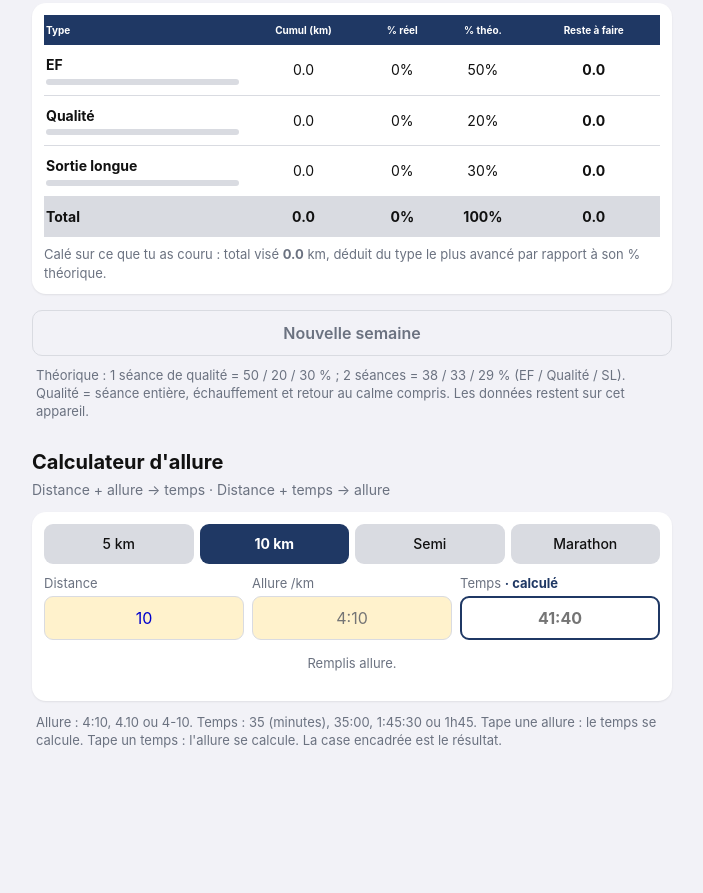
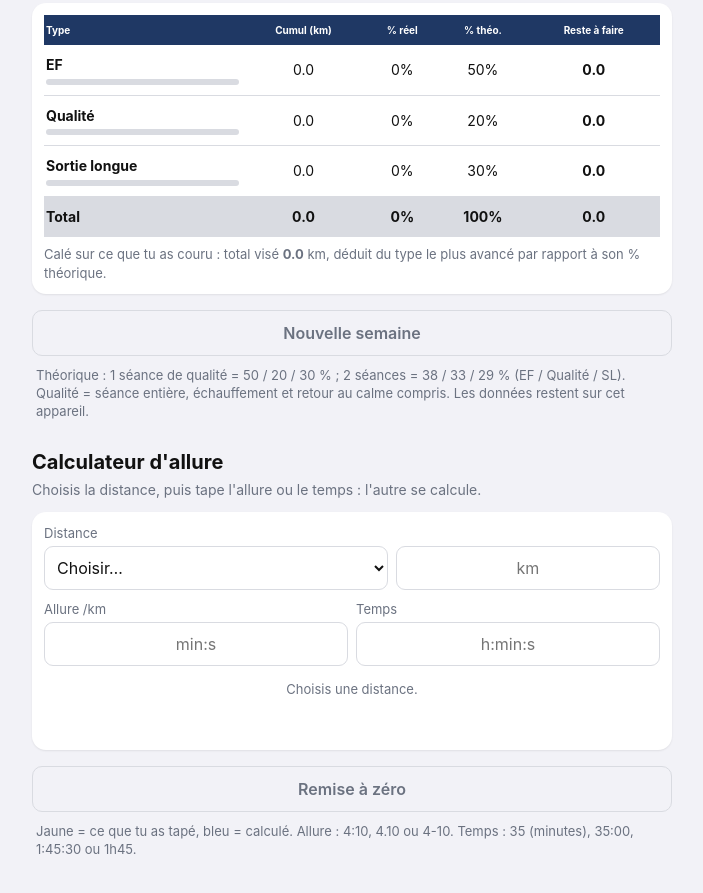
Before and after one commit to McDuff292/Semainier, a plain HTML site: page index.html in a window 1280 px wide. Shown: the part 772-1665 px from the top of the page, without its empty margins (288-991 px from the left). Before the commit the page ends 1555 px from the top, so only its background shows below. Drawn offline with Linux system fonts and the light colour scheme.

Commit message:
Add files via upload

```diff
--- a/index.html
+++ b/index.html
@@ -47,16 +47,17 @@ button.sec{background:transparent;color:var(--mut);border:1px solid var(--line)}
 td.over{color:#c0392b;font-weight:700}
 .note{color:var(--mut);font-size:13px;margin:10px 4px}
 h2{font-size:20px;margin:28px 0 4px}
-.chips{display:grid;grid-template-columns:repeat(4,minmax(0,1fr));gap:6px;margin-bottom:10px}
-.chips button{margin:0;min-height:40px;padding:0 2px;background:var(--line);color:var(--ink);font-weight:500;font-size:clamp(12px,3.6vw,14px);border-radius:9px;white-space:nowrap;overflow:hidden;text-overflow:ellipsis}
-.chips button.on{background:var(--navy);color:#fff;font-weight:700}
-.calc3{display:grid;grid-template-columns:repeat(3,minmax(0,1fr));gap:8px;align-items:end}
-.calc3 label{white-space:nowrap;overflow:hidden;text-overflow:ellipsis}
-.calc3>div{min-width:0}
-.calc3 input{text-align:center}
-.calc3 input.out{background:var(--card);color:var(--acc);font-weight:700;border:2px solid var(--acc)}
-.calc3 label .tag{color:var(--acc);font-weight:700}
-.res{text-align:center;padding:14px 4px 4px}
+.dist{display:grid;grid-template-columns:minmax(0,1.3fr) minmax(0,1fr);gap:8px;margin-bottom:10px}
+.calc2{display:grid;grid-template-columns:repeat(2,minmax(0,1fr));gap:8px;align-items:end}
+.calc2>div,.dist>div{min-width:0}
+.calc2 input,.dist input{text-align:center}
+.calc2 label{display:flex;justify-content:space-between;gap:4px;white-space:nowrap}
+.tag{font-size:11px;font-weight:700;border-radius:6px;padding:1px 6px}
+.tag.in{background:var(--in);color:var(--inink)}
+.tag.out{background:var(--acc);color:var(--card)}
+input.empty,select.empty{background:var(--card);color:var(--ink)}
+input.out{background:var(--acc);color:var(--card);font-weight:800;border-color:var(--acc)}
+.res{text-align:center;padding:14px 4px 4px;min-height:60px}
 .res .big{font-size:clamp(34px,10vw,46px);font-weight:800;color:var(--acc);font-variant-numeric:tabular-nums;line-height:1.1}
 .res .lab{color:var(--mut);font-size:13px}
 .res .det{font-size:14px;margin-top:4px}
@@ -99,20 +100,22 @@ h2{font-size:20px;margin:28px 0 4px}
 <p class="note">Théorique : 1 séance de qualité = 50 / 20 / 30 % ; 2 séances = 38 / 33 / 29 % (EF / Qualité / SL). Qualité = séance entière, échauffement et retour au calme compris. Les données restent sur cet appareil.</p>
 
 <h2>Calculateur d'allure</h2>
-<div class="sub">Distance + allure → temps · Distance + temps → allure</div>
+<div class="sub">Choisis la distance, puis tape l'allure ou le temps : l'autre se calcule.</div>
 <div class="card">
-  <div class="chips" id="pre">
-    <button type="button" data-d="5">5 km</button><button type="button" data-d="10">10 km</button><button type="button" data-d="21.0975">Semi</button><button type="button" data-d="42.195">Marathon</button>
+  <label for="cdsel">Distance</label>
+  <div class="dist">
+    <div><select id="cdsel"><option value="">Choisir…</option><option value="5">5 km</option><option value="10">10 km</option><option value="21.0975">Semi-marathon</option><option value="42.195">Marathon</option><option value="libre">Saisie libre</option></select></div>
+    <div><input type="text" inputmode="decimal" id="cd" placeholder="km" autocomplete="off" aria-label="Distance en km"></div>
   </div>
-  <div class="calc3">
-    <div><label for="cd">Distance <span class="tag" data-for="d"></span></label><input type="text" inputmode="decimal" id="cd" data-f="d" placeholder="km" autocomplete="off"></div>
-    <div><label for="cp">Allure /km <span class="tag" data-for="p"></span></label><input type="text" inputmode="decimal" id="cp" data-f="p" placeholder="4:10" autocomplete="off"></div>
-    <div><label for="ct">Temps <span class="tag" data-for="t"></span></label><input type="text" inputmode="decimal" id="ct" data-f="t" placeholder="41:40" autocomplete="off"></div>
+  <div class="calc2">
+    <div><label for="cp"><span>Allure /km</span><span class="tag" id="tagp"></span></label><input type="text" inputmode="decimal" id="cp" placeholder="min:s" autocomplete="off"></div>
+    <div><label for="ct"><span>Temps</span><span class="tag" id="tagt"></span></label><input type="text" inputmode="decimal" id="ct" placeholder="h:min:s" autocomplete="off"></div>
   </div>
   <div class="res" id="res"></div>
   <div class="splits" id="splits"></div>
 </div>
-<p class="note">Allure : 4:10, 4.10 ou 4-10. Temps : 35 (minutes), 35:00, 1:45:30 ou 1h45. Tape une allure : le temps se calcule. Tape un temps : l'allure se calcule. La case encadrée est le résultat.</p>
+<button class="sec" id="creset">Remise à zéro</button>
+<p class="note">Jaune = ce que tu as tapé, bleu = calculé. Allure : 4:10, 4.10 ou 4-10. Temps : 35 (minutes), 35:00, 1:45:30 ou 1h45.</p>
 </main>
 <script>
 const JOURS=["Lundi","Mardi","Mercredi","Jeudi","Vendredi","Samedi","Dimanche"];
@@ -176,12 +179,9 @@ render();
 
 /* ---- Calculateur d'allure ---- */
 {
-const CK="semainier-calc-v1",F=["d","p","t"];
-const IN={d:$("cd"),p:$("cp"),t:$("ct")};
-const NAME={d:"Distance",p:"Allure",t:"Temps"};
-let C={d:"10",p:"",t:"",last:"p"};
-try{const s=JSON.parse(localStorage.getItem(CK));if(s&&(s.last==="p"||s.last==="t"))C=Object.assign(C,s)}catch(e){}
-const csave=()=>{try{localStorage.setItem(CK,JSON.stringify(C))}catch(e){}};
+const IN={d:$("cd"),p:$("cp"),t:$("ct")},SEL=$("cdsel");
+const NAME={p:"Allure",t:"Temps"};
+let last=null; // "p" ou "t" : la case tapée ; l'autre est calculée
 const digits=s=>s.replace(/\D/g,"");
 function pDist(v){v=String(v).trim();if(!v)return null;const x=num(v);return x>0?x:NaN}
 // allure -> secondes par km
@@ -203,35 +203,50 @@ function pTime(v){v=String(v).trim().toLowerCase();if(!v)return null;
   const t=h*3600+m*60+s;return t>0?t:NaN}
 function fClock(sec){sec=Math.round(sec);const h=Math.floor(sec/3600),m=Math.floor(sec%3600/60),s=sec%60;
   const ss=String(s).padStart(2,"0");return h?`${h}:${String(m).padStart(2,"0")}:${ss}`:`${m}:${ss}`}
-const P={d:pDist,p:pPace,t:pTime};
-// la distance est toujours saisie ; on calcule le temps ou l'allure, selon la dernière des deux tapée
-function target(){return C.last==="p"?"t":"p"}
-const DN=d=>{const n=[[5,"5 km"],[10,"10 km"],[21.0975,"Semi"],[42.195,"Marathon"]].find(([x])=>Math.abs(x-d)<1e-6);return n?n[1]:(Math.round(d*100)/100).toString().replace(".",",")+" km"};
-function crender(keep){
-  const tg=target();
-  F.forEach(k=>{IN[k].classList.toggle("out",k===tg);document.querySelector(`.tag[data-for="${k}"]`).textContent=k===tg?"· calculé":""});
-  if(!keep)F.forEach(k=>{if(k!==tg)IN[k].value=C[k]});
-  const src=F.filter(k=>k!==tg),val={};
-  src.forEach(k=>val[k]=P[k](C[k]));
-  const bad=src.filter(k=>Number.isNaN(val[k]));
+const PRE=[["5","5 km"],["10","10 km"],["21.0975","Semi"],["42.195","Marathon"]];
+const DN=d=>{const n=PRE.find(([x])=>Math.abs(+x-d)<1e-6);return n?n[1]:(Math.round(d*100)/100).toString().replace(".",",")+" km"};
+function mark(){
+  const tg=last?(last==="p"?"t":"p"):null;
+  ["p","t"].forEach(k=>{const tag=$("tag"+k),i=IN[k],filled=i.value.trim()!=="";
+    i.classList.toggle("out",k===tg&&filled);
+    i.classList.toggle("empty",!filled);
+    tag.className="tag"+(k===last?" in":k===tg&&filled?" out":"");
+    tag.textContent=k===last?"saisi":k===tg&&filled?"calculé":""});
+  IN.d.classList.toggle("empty",IN.d.value.trim()==="");SEL.classList.toggle("empty",SEL.value==="");
+}
+function calc(){
   const res=$("res"),sp=$("splits");
-  document.querySelectorAll("#pre button").forEach(b=>b.classList.toggle("on",Math.abs(num(b.dataset.d)-num(C.d))<1e-6&&String(C.d).trim()!==""));
-  if(bad.length){IN[tg].value=C[tg]="";res.innerHTML=`<div class="err">${bad.map(k=>NAME[k]).join(" et ")} : format non reconnu.</div>`;sp.innerHTML="";return}
-  if(src.some(k=>val[k]===null)){IN[tg].value=C[tg]="";res.innerHTML=`<div class="lab">Remplis ${src.filter(k=>val[k]===null).map(k=>NAME[k].toLowerCase()).join(" et ")}.</div>`;sp.innerHTML="";return}
-  let d=val.d,p=val.p,t=val.t;
-  if(tg==="t")t=d*p;else p=t/d;
-  IN[tg].value=C[tg]=tg==="p"?fClock(p):fClock(t);csave();
+  const show=(h,s="")=>{res.innerHTML=h;sp.innerHTML=s};
+  const tg=last?(last==="p"?"t":"p"):null;
+  const d=pDist(IN.d.value);
+  if(tg)IN[tg].value="";
+  if(!last){show(d?`<div class="lab">Tape une allure ou un temps.</div>`:`<div class="lab">Choisis une distance.</div>`);mark();return}
+  const v=last==="p"?pPace(IN.p.value):pTime(IN.t.value);
+  if(Number.isNaN(d)){show(`<div class="err">Distance : format non reconnu.</div>`);mark();return}
+  if(Number.isNaN(v)){show(`<div class="err">${NAME[last]} : format non reconnu.</div>`);mark();return}
+  if(d===null){show(`<div class="lab">Choisis une distance.</div>`);mark();return}
+  if(v===null){show(`<div class="lab">Tape une allure ou un temps.</div>`);mark();return}
+  const p=last==="p"?v:v/d,t=last==="t"?v:v*d;
+  IN[tg].value=tg==="p"?fClock(p):fClock(t);
   const kmh=(3600/p).toFixed(1).replace(".",",");
   const big=tg==="p"?fClock(p)+" /km":fClock(t);
-  res.innerHTML=`<div class="lab">${NAME[tg]}</div><div class="big">${big}</div><div class="det">${DN(d)} · ${fClock(t)} · ${fClock(p)} /km · ${kmh} km/h</div>`;
   const SP=[[1,"1 km"],[5,"5 km"],[10,"10 km"],[21.0975,"Semi"],[42.195,"Marathon"]];
-  sp.innerHTML=SP.map(([x,l])=>`<div${Math.abs(x-d)<1e-3?' class="cur"':""}><span>${l}</span><b>${fClock(x*p)}</b></div>`).join("");
+  show(`<div class="lab">${NAME[tg]} calculé${tg==="p"?"e":""}</div><div class="big">${big}</div><div class="det">${DN(d)} · ${fClock(t)} · ${fClock(p)} /km · ${kmh} km/h</div>`,
+    SP.map(([x,l])=>`<div${Math.abs(x-d)<1e-3?' class="cur"':""}><span>${l}</span><b>${fClock(x*p)}</b></div>`).join(""));
+  mark();
 }
-// la case qu'on édite devient une des deux sources (jamais la case calculée)
-function touch(k,v){C[k]=v;if(k!=="d"&&(String(v).trim()!==""||k===target()))C.last=k}
-F.forEach(k=>IN[k].addEventListener("input",e=>{touch(k,e.target.value);csave();crender(true)}));
-$("pre").addEventListener("click",e=>{const b=e.target.closest("button");if(!b)return;touch("d",b.dataset.d);IN.d.value=b.dataset.d.replace(".",",");csave();crender(true)});
-crender();
+SEL.addEventListener("change",()=>{const v=SEL.value;
+  if(v==="libre"){IN.d.value="";IN.d.focus()}else{IN.d.value=v.replace(".",",")}
+  calc()});
+IN.d.addEventListener("input",()=>{const x=num(IN.d.value),m=PRE.find(([v])=>Math.abs(+v-x)<1e-6&&IN.d.value.trim()!=="");
+  SEL.value=m?m[0]:(IN.d.value.trim()===""?"":"libre");calc()});
+["p","t"].forEach(k=>{
+  IN[k].addEventListener("input",()=>{if(IN[k].value.trim()!=="")last=k;else if(last===k){last=null;IN[k==="p"?"t":"p"].value=""}calc()});
+  // taper dans la case calculée la remplace d'un coup
+  IN[k].addEventListener("focus",()=>{if(IN[k].classList.contains("out"))IN[k].select()});
+});
+$("creset").onclick=()=>{last=null;SEL.value="";["d","p","t"].forEach(k=>IN[k].value="");calc()};
+calc();
 }
 if("serviceWorker" in navigator)navigator.serviceWorker.register("sw.js").catch(()=>{});
 </script>
--- a/sw.js
+++ b/sw.js
@@ -1,4 +1,4 @@
-const C="semainier-v5";
+const C="semainier-v6";
 const F=["./","index.html","manifest.webmanifest","icon-192.png","icon-512.png","apple-touch-icon.png"];
 self.addEventListener("install",e=>{e.waitUntil(caches.open(C).then(c=>c.addAll(F)));self.skipWaiting()});
 self.addEventListener("activate",e=>{e.waitUntil(caches.keys().then(k=>Promise.all(k.filter(x=>x!==C).map(x=>caches.delete(x)))));self.clients.claim()});
```
